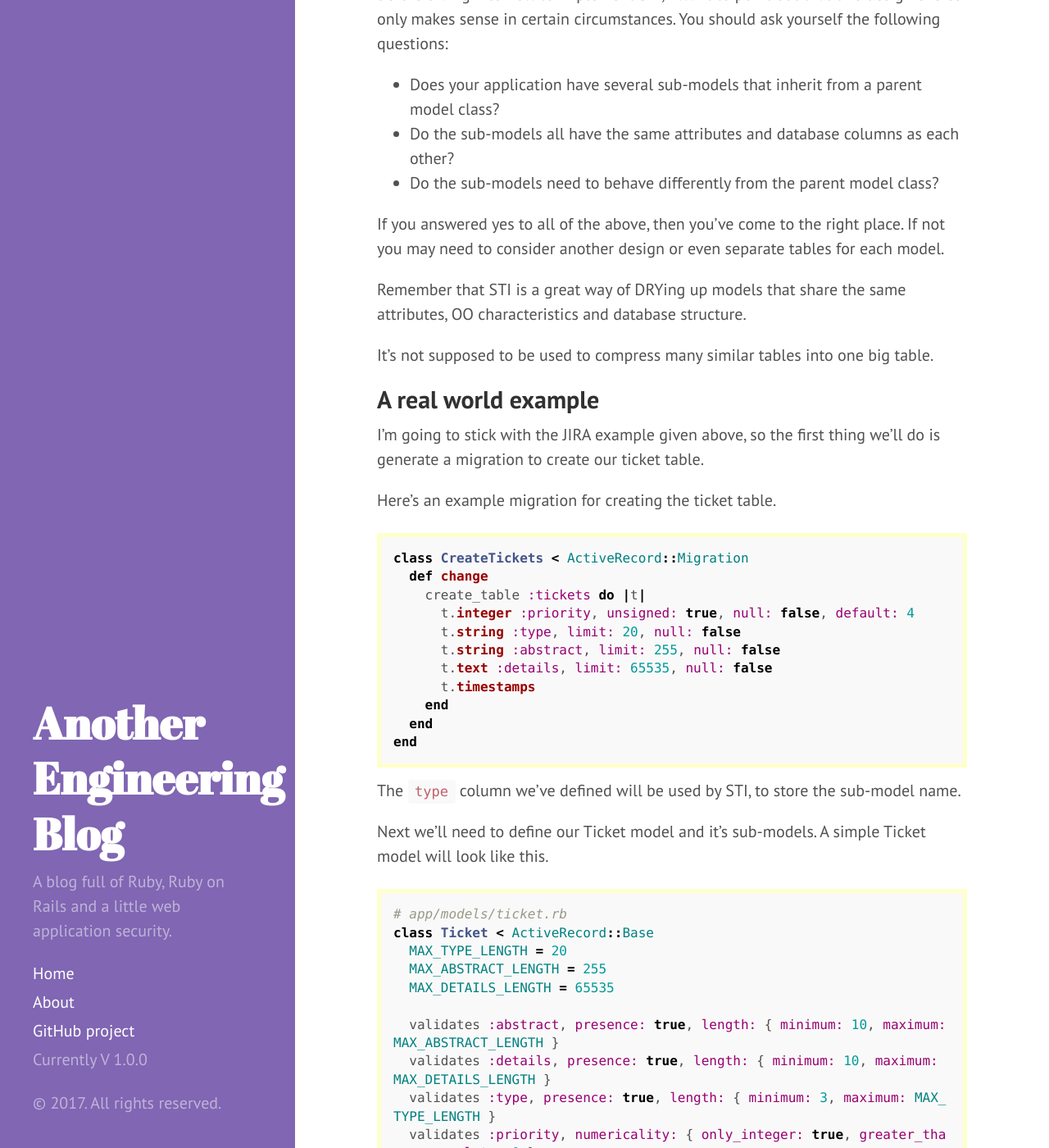
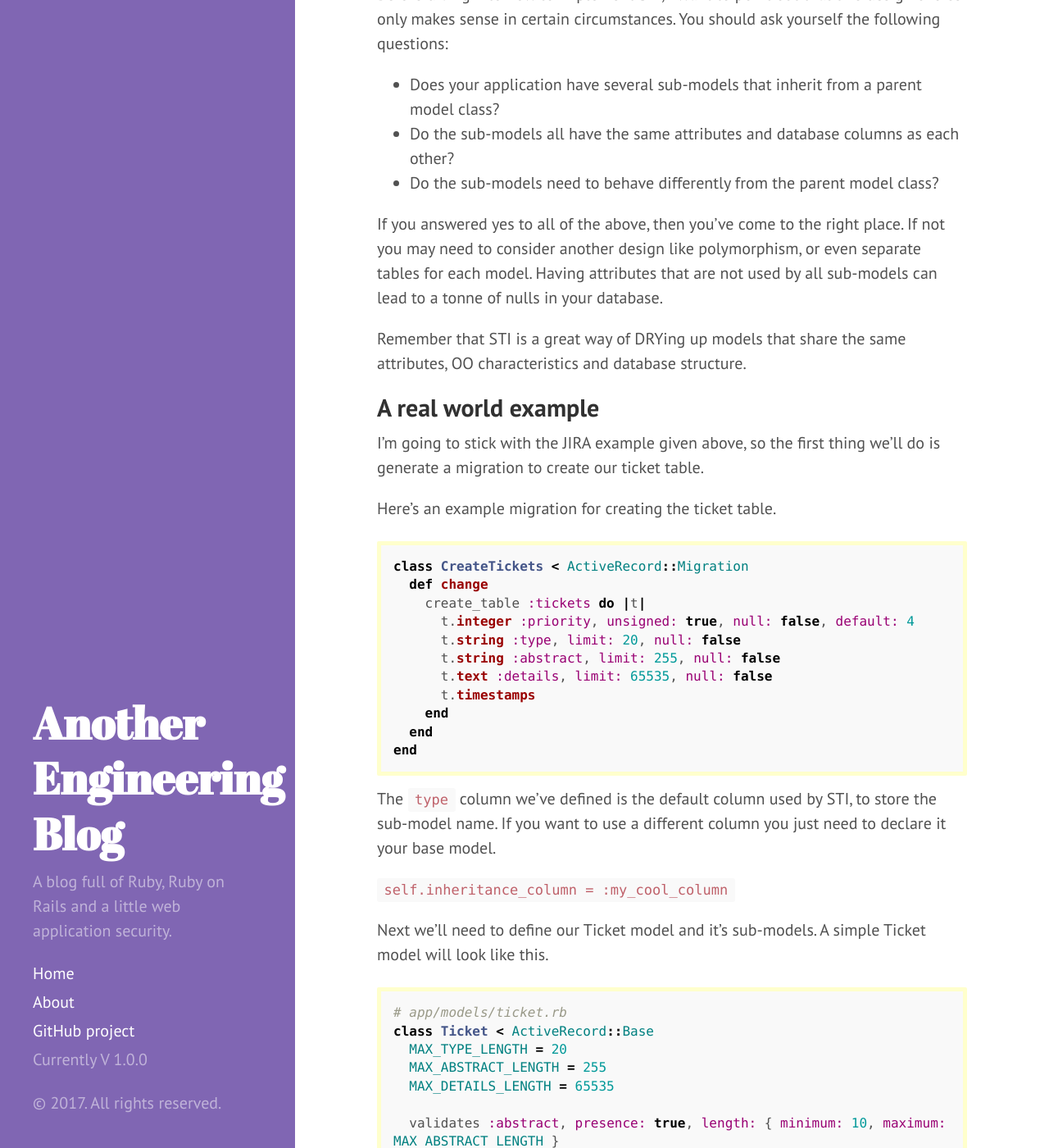
Before and after one commit to WillHennessey/WillHennessey.github.io, a Jekyll site: the page built from _posts/2017-08-21-single-table-inheritance-with-rails.md, in a window 1280 px wide and 1400 px high, scrolled down 500 px. Shown: the whole window at 82% size. Built offline with Jekyll 4.4.1, drawn with Linux system fonts in a browser that asks for light colours; comment, search, counter and statistics services are not loaded; some of the changed text lies outside the part shown.

Commit message:
Final draft of STI post

```diff
--- a/_posts/2017-08-21-single-table-inheritance-with-rails.md
+++ b/_posts/2017-08-21-single-table-inheritance-with-rails.md
@@ -21,11 +21,10 @@ You should ask yourself the following questions:
 * Do the sub-models need to behave differently from the parent model class?
 
 If you answered yes to all of the above, then you've come to the right place.
-If not you may need to consider another design or even separate tables for each model.
+If not you may need to consider another design like polymorphism, or even separate tables for each model.
+Having attributes that are not used by all sub-models can lead to a tonne of nulls in your database.
 
 Remember that STI is a great way of DRYing up models that share the same attributes, OO characteristics and database structure.
-
-It's not supposed to be used to compress many similar tables into one big table.
 
 ## A real world example
 
@@ -49,7 +48,10 @@ end
 {% endhighlight %}
 </div>
 
-The `type` column we've defined will be used by STI, to store the sub-model name.
+The `type` column we've defined is the default column used by STI, to store the sub-model name.
+If you want to use a different column you just need to declare it your base model.
+
+`self.inheritance_column = :my_cool_column`
 
 Next we'll need to define our Ticket model and it's sub-models.
 A simple Ticket model will look like this.
@@ -146,7 +148,7 @@ end
 All of the sub-models we've defined have a unique implementation of the `set_default_priority` function.
 This is to illustrate that by using STI we can have sub-models share the same database table, yet have behave differently.
 
-Using the rails console we test that STI is working as expected.
+Using the rails console we can test that STI is working as expected.
 <div class = "block-code-expanded">
 {% highlight ruby %}
 # Open the console by typing 'rails console' in your terminal
@@ -166,8 +168,8 @@ ticket.due_at
 {% endhighlight %}
 </div>
 
-Now we know STI is working we can begin to build our ticketing system on our ticket mode.
-We add our routes and some controller actions.
+Now we know STI is working as expected, we can begin to build our ticketing system on our ticket model.
+We can add our routes and some controller actions.
 
 <div class="block-code-expanded">
 {% highlight ruby %}
@@ -187,8 +189,18 @@ class TicketsController < ApplicationController
     @tickets = Ticket.all
   end
 
+  def show
+    @ticket = Ticket.find(params[:id])
+  end
+
   ....
 
 end
 {% endhighlight %}
 </div>
+
+## Wrapping up
+Through the use of Single Table Inheritance we've been able to design our sub-models to be flexible on a code level, while sharing the same database table.
+I hope this post has given you a good understanding of how and when to implement Single Table Inheritance.
+I've created a simple toy app with all the code shown above that you can find [here on Github](https://github.com/WillHennessey/sti_demo).
+Feel free to clone it and experiment yourself!
```
